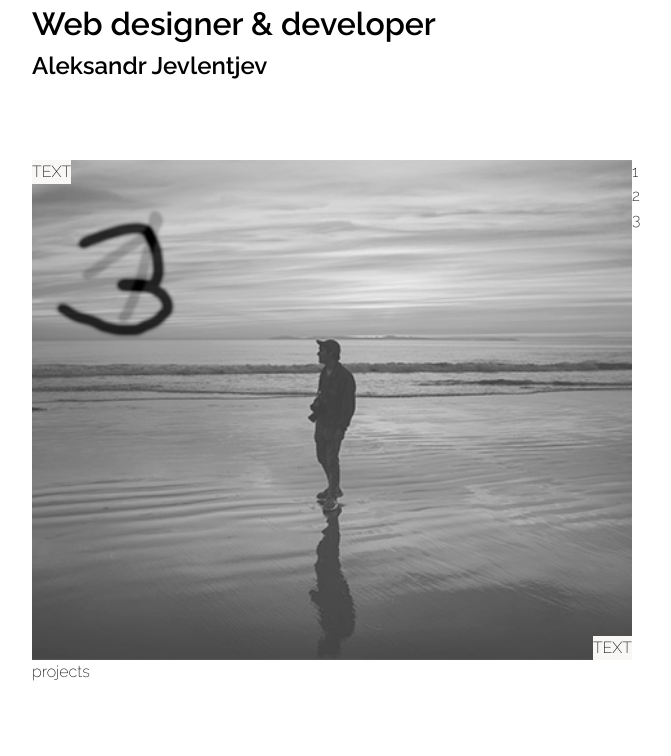
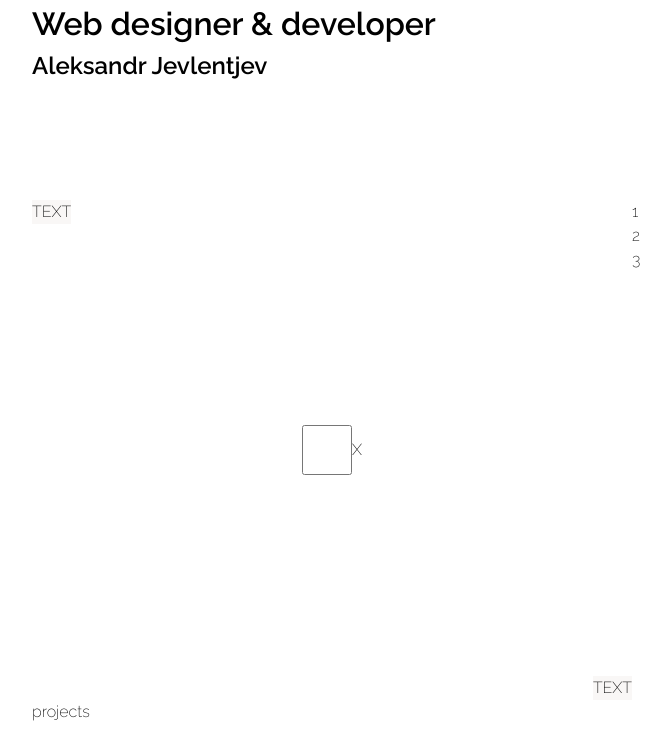
Before and after one commit to s1eepercat/alexjev, a website: page index.html in a window 1280 px wide. Shown: the top 756 px of the page, without its empty margins (308-979 px from the left). Drawn offline with Linux system fonts and the light colour scheme; files that its build step writes are made by us from their sources.

Commit message:
animation started

```diff
--- a/index.html
+++ b/index.html
@@ -28,8 +28,12 @@
         <div class="sidebar__icon">3</div>
     </aside>
 
-    <section class="background">
-
+    <section class="center">
+        <input type="checkbox" class="center__checkbox" id="bg-toggle">
+        <div class="center__background"></div>
+        <label for="bg-toggle" class="center__button">
+            <span class="center__icon">X</span> <!-- SVG HERE INSTEAD-->
+        </label>
     </section>
 
     <main class="about">TEXT</main>
--- a/sass/layout/_background.scss
+++ b/sass/layout/_background.scss
@@ -1,11 +1,41 @@
-.background {
+.center {
     grid-column: 2/ span 2;
     grid-row: 2/ span 1;
 
-    background-image: url(../img/me-1.jpg);
-    background-size: cover;
-    background-position: center;
+    display: flex;
+    justify-content: center;
+    align-items: center;
 
-    animation: a-main 7s infinite;
-    animation-fill-mode: backwards;
+    &__background {
+        width: 0;
+        height: 0;
+
+        background-image: url(../img/me-1.jpg);
+        background-size: cover;
+        background-position: center;
+
+        animation: a-main 7s infinite;
+        animation-fill-mode: backwards;
+
+        transition: width 2s, height 2s;
+    }
+
+    &__checkbox {
+        width: 5rem;
+        height:5rem;
+        // display: none;
+    }
+
+    &__checkbox:checked ~ &__background {
+        width: 100%;
+        height: 100%;
+    }
+
+    &__button {
+
+    }
+
+    &__icon {
+
+    }
 }
--- a/sass/layout/_grid.scss
+++ b/sass/layout/_grid.scss
@@ -2,5 +2,5 @@
     display: grid;
 
     grid-template-columns: 1fr repeat(2,minmax(300px,20vw)) 1fr;
-    grid-template-rows: 20vh minmax(500px,50vh);
+    grid-template-rows: 25vh minmax(500px,50vh);
 }
```
Also changed, not shown: css/style.css.
